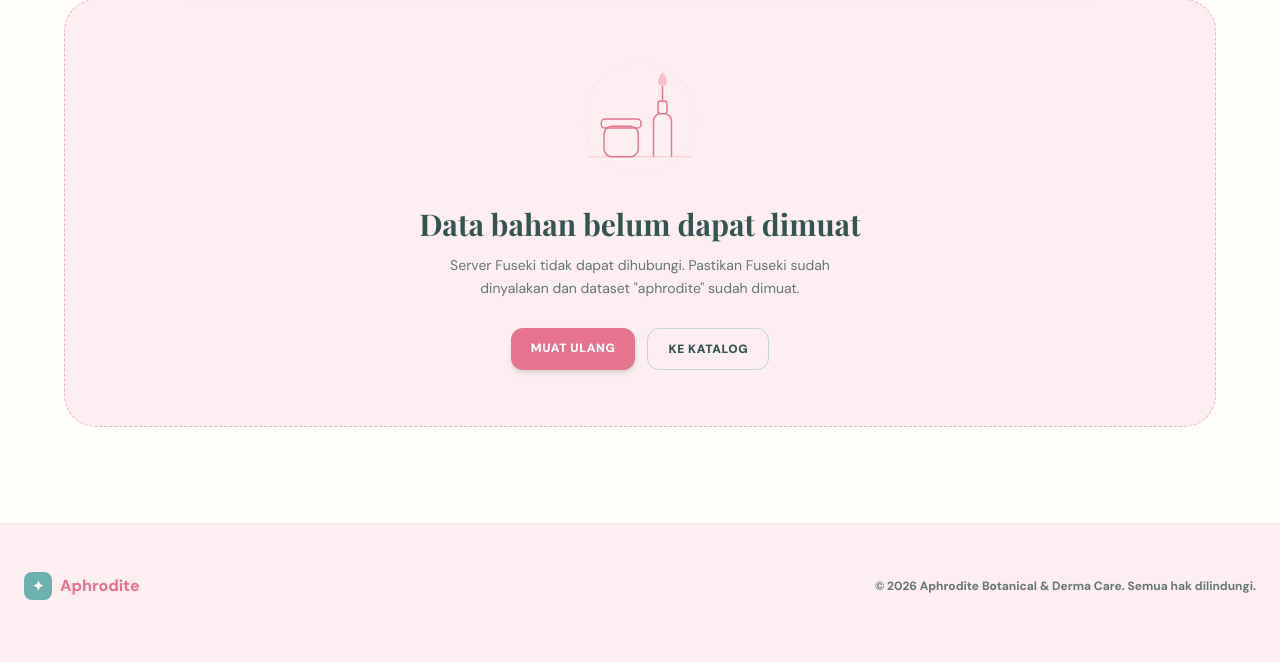
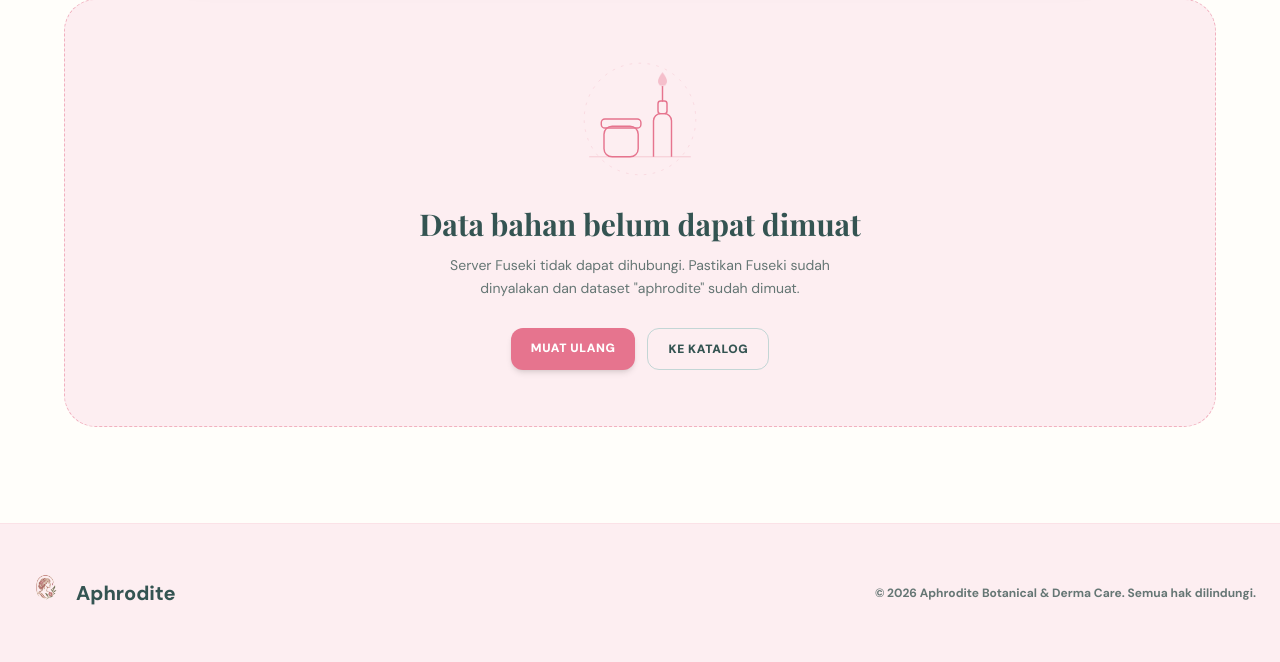
Before and after one commit to wanatabedian/semantic-skincare-recommender, a Laravel app: page /bahan in a window 1280 px wide. Shown: the part 794-1456 px from the top of the page. Before the commit the page ends 1394 px from the top, so only its background shows below. Run offline with Laravel 12, Linux system fonts and the light colour scheme; data that the repository does not hold is empty; some libraries are stand-ins or nearby versions; some web fonts are replaced.

Commit message:
update ui quiz

```diff
--- a/resources/views/user/katalog/footer.blade.php
+++ b/resources/views/user/katalog/footer.blade.php
@@ -1,10 +1,11 @@
 {{-- Footer katalog: salinan gaya footer landing (belum ada footer global bersama). --}}
 <footer class="border-t border-rose/10 bg-cream px-6 py-12 text-rose">
     <div class="mx-auto flex max-w-7xl flex-col items-center justify-between gap-4 text-xs font-bold text-muted md:flex-row">
-        <div class="flex items-center gap-2 text-base font-extrabold text-rose">
-            <span class="grid h-7 w-7 place-items-center rounded-lg bg-teal text-sm text-white" aria-hidden="true">✦</span>
-            <span>{{ config('app.name', 'Aphrodite') }}</span>
-        </div>
+        {{-- Brand disamakan dengan navbar & footer landing: logo Aphrodite + nama. --}}
+        <a href="{{ route('home') }}" class="flex items-center gap-2.5 text-xl font-extrabold text-[#345452]">
+            <img src="{{ asset('images/logo/logo-aphrodite.png') }}" alt="" class="h-[42px] w-[42px] object-contain">
+            <span>Aphrodite</span>
+        </a>
         <p>© {{ date('Y') }} Aphrodite Botanical &amp; Derma Care. Semua hak dilindungi.</p>
     </div>
 </footer>
--- a/resources/views/user/kuis-v2.blade.php
+++ b/resources/views/user/kuis-v2.blade.php
@@ -228,7 +228,7 @@
   function update() {
     reviewed = false;
     setView(false);
-    $('step-label').textContent = `Tahap ${current+1} dari ${STEPS.length} · ${STEPS[current].title}`;
+    $('step-label').textContent = `Tahap ${current+1} dari ${STEPS.length}`;
     const p = Math.round((current+1) / STEPS.length * 100);
     $('progress').style.width = p + '%'; $('progress-label').textContent = p + '%';
     $('back').disabled = current === 0;
```
